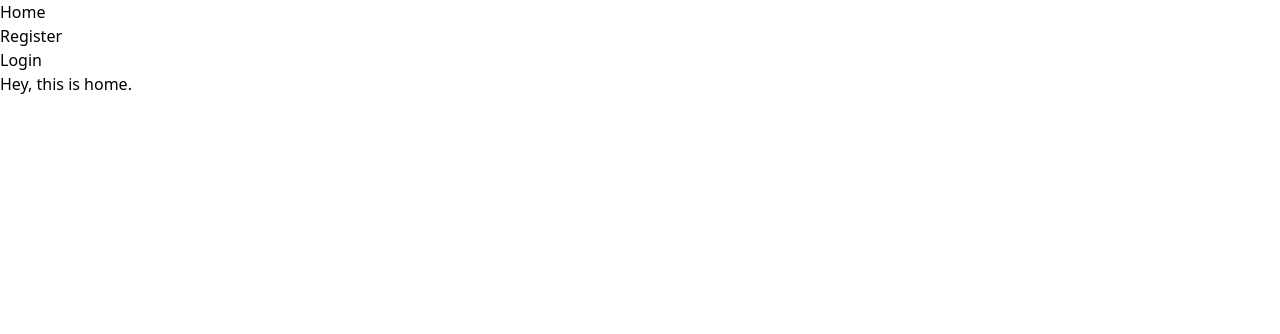
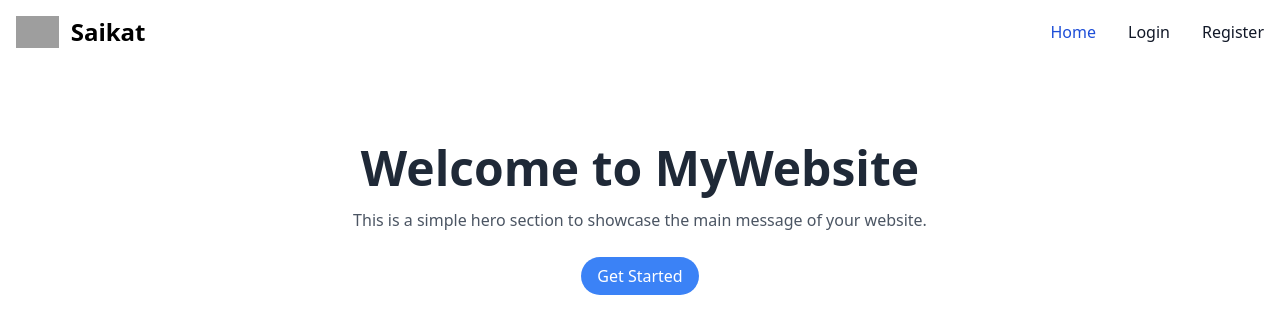
Before and after one commit to Shikat-Mahmud/react_website_with_navigation_and_registration, a React (Vite) app: page / in a window 1280 px wide. Shown: the top 334 px of the page. Built offline with nearby package versions, Linux system fonts and the light colour scheme; grey boxes are pictures that could not be loaded.

Commit message:
home page and navigation bar added

```diff
--- a/src/components/Home.jsx
+++ b/src/components/Home.jsx
@@ -1,13 +1,13 @@
 const Home = () => {
     return (
         <>
-            <section>
-                <div className="container">
-                    <h1>
-                        Hey, this is home.
-                    </h1>
-                </div>
-            </section>
+    <section class="bg-white">
+        <div class="container mx-auto px-6 py-20 text-center">
+            <h1 class="text-5xl font-bold text-gray-800 mb-4">Welcome to MyWebsite</h1>
+            <p class="text-gray-600 mb-8">This is a simple hero section to showcase the main message of your website.</p>
+            <a href="https://eftakharmahmud.com" class="bg-blue-500 text-white py-2 px-4 rounded-full hover:bg-blue-600">Get Started</a>
+        </div>
+    </section>
         </>
     );
 };
--- a/src/components/Navigation.jsx
+++ b/src/components/Navigation.jsx
@@ -1,20 +1,35 @@
 const Navigation = () => {
     return (
-        <>
-            <div>
-                <ul>
-                    <a href="/">
-                        <li>Home</li>
-                    </a>
-                    <a href="/register">
-                        <li>Register</li>
-                    </a>
-                    <a href="/login">
-                        <li>Login</li>
-                    </a>
-                </ul>
-            </div>
-        </>
+
+
+<nav className="bg-white border-gray-200 dark:bg-gray-900">
+  <div className="max-w-screen-xl flex flex-wrap items-center justify-between mx-auto p-4">
+    <a href="https://eftakharmahmud.com" className="flex items-center space-x-3 rtl:space-x-reverse">
+        <img src="https://flowbite.com/docs/images/logo.svg" className="h-8" alt="Flowbite Logo" />
+        <span className="self-center text-2xl font-semibold whitespace-nowrap dark:text-white">Saikat</span>
+    </a>
+    <button data-collapse-toggle="navbar-default" type="button" className="inline-flex items-center p-2 w-10 h-10 justify-center text-sm text-gray-500 rounded-lg md:hidden hover:bg-gray-100 focus:outline-none focus:ring-2 focus:ring-gray-200 dark:text-gray-400 dark:hover:bg-gray-700 dark:focus:ring-gray-600" aria-controls="navbar-default" aria-expanded="false">
+        <span className="sr-only">Open main menu</span>
+        <svg className="w-5 h-5" aria-hidden="true" xmlns="http://www.w3.org/2000/svg" fill="none" viewBox="0 0 17 14">
+            <path stroke="currentColor" strokeLinecap="round" strokeLinejoin="round" strokeWidth="2" d="M1 1h15M1 7h15M1 13h15"/>
+        </svg>
+    </button>
+    <div className="hidden w-full md:block md:w-auto" id="navbar-default">
+      <ul className="font-medium flex flex-col p-4 md:p-0 mt-4 border border-gray-100 rounded-lg bg-gray-50 md:flex-row md:space-x-8 rtl:space-x-reverse md:mt-0 md:border-0 md:bg-white dark:bg-gray-800 md:dark:bg-gray-900 dark:border-gray-700">
+        <li>
+          <a href="/" className="block py-2 px-3 text-white bg-blue-700 rounded md:bg-transparent md:text-blue-700 md:p-0 dark:text-white md:dark:text-blue-500" aria-current="page">Home</a>
+        </li>
+        <li>
+          <a href="/login" className="block py-2 px-3 text-gray-900 rounded hover:bg-gray-100 md:hover:bg-transparent md:border-0 md:hover:text-blue-700 md:p-0 dark:text-white md:dark:hover:text-blue-500 dark:hover:bg-gray-700 dark:hover:text-white md:dark:hover:bg-transparent">Login</a>
+        </li>
+        <li>
+          <a href="/register" className="block py-2 px-3 text-gray-900 rounded hover:bg-gray-100 md:hover:bg-transparent md:border-0 md:hover:text-blue-700 md:p-0 dark:text-white md:dark:hover:text-blue-500 dark:hover:bg-gray-700 dark:hover:text-white md:dark:hover:bg-transparent">Register</a>
+        </li>
+      </ul>
+    </div>
+  </div>
+</nav>
+
     );
 };
 
```
